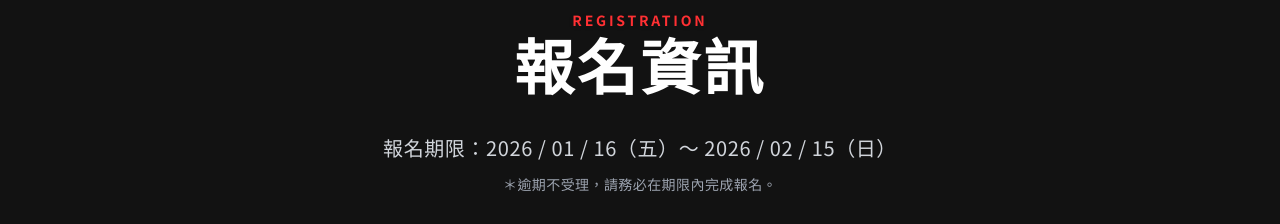
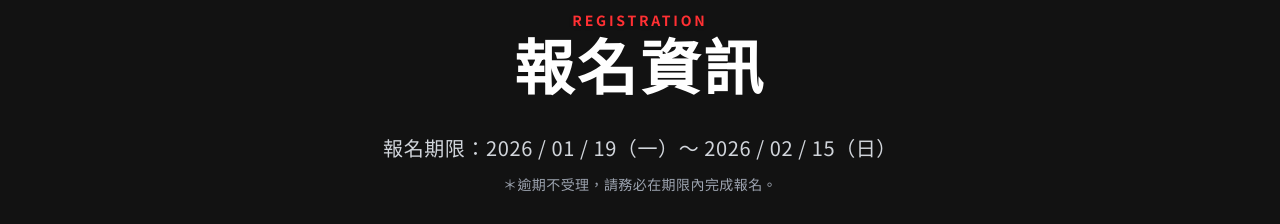
Before and after one commit to LRYuChi/TKO2026, a React (Vite) app: page / in a window 1280 px wide. Shown: the part 2540-2764 px from the top of the page. Built offline with nearby package versions, Linux system fonts and the light colour scheme.

Commit message:
Update registration start date to Jan 19 (Mon)
- Changed registration start date from Jan 16 (Fri) to Jan 19 (Mon)
- End date remains Feb 15 (Sun)
- Updated both Chinese and English language files
- Registration period: 2026/01/19 - 2026/02/15

```diff
--- a/locales/en.ts
+++ b/locales/en.ts
@@ -70,7 +70,7 @@ export const en = {
     subtitle: 'REGISTRATION',
     method: {
       title: 'Registration Method',
-      content: 'Registration Period: Jan 16, 2026 (Fri) – Feb 15, 2026 (Sun)',
+      content: 'Registration Period: Jan 19, 2026 (Mon) – Feb 15, 2026 (Sun)',
       note: '＊Please complete your registration within the deadline. Late registrations will not be accepted.'
     },
     divisions: {
--- a/locales/zh.ts
+++ b/locales/zh.ts
@@ -70,7 +70,7 @@ export const zh = {
     subtitle: 'REGISTRATION',
     method: {
       title: '報名方式',
-      content: '報名期限：2026 / 01 / 16（五）～ 2026 / 02 / 15（日）',
+      content: '報名期限：2026 / 01 / 19（一）～ 2026 / 02 / 15（日）',
       note: '＊逾期不受理，請務必在期限內完成報名。'
     },
     divisions: {
```
